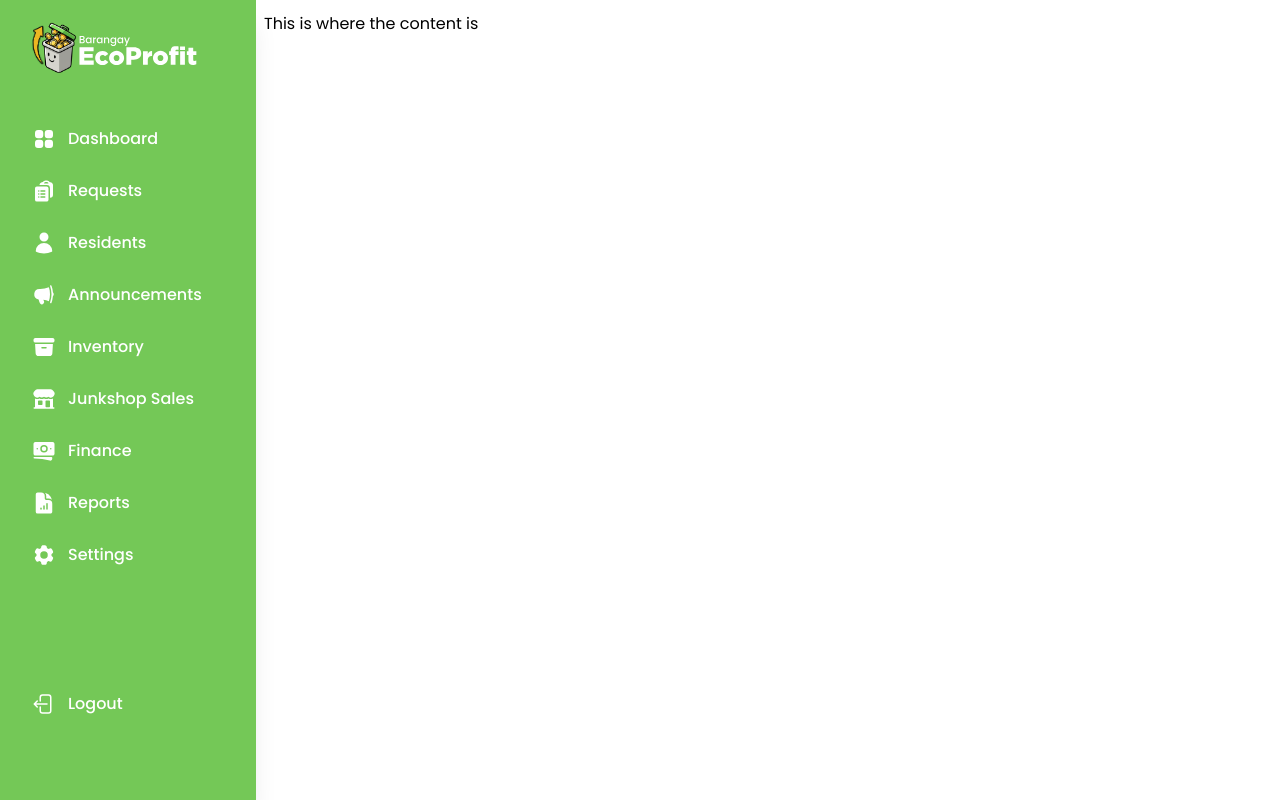
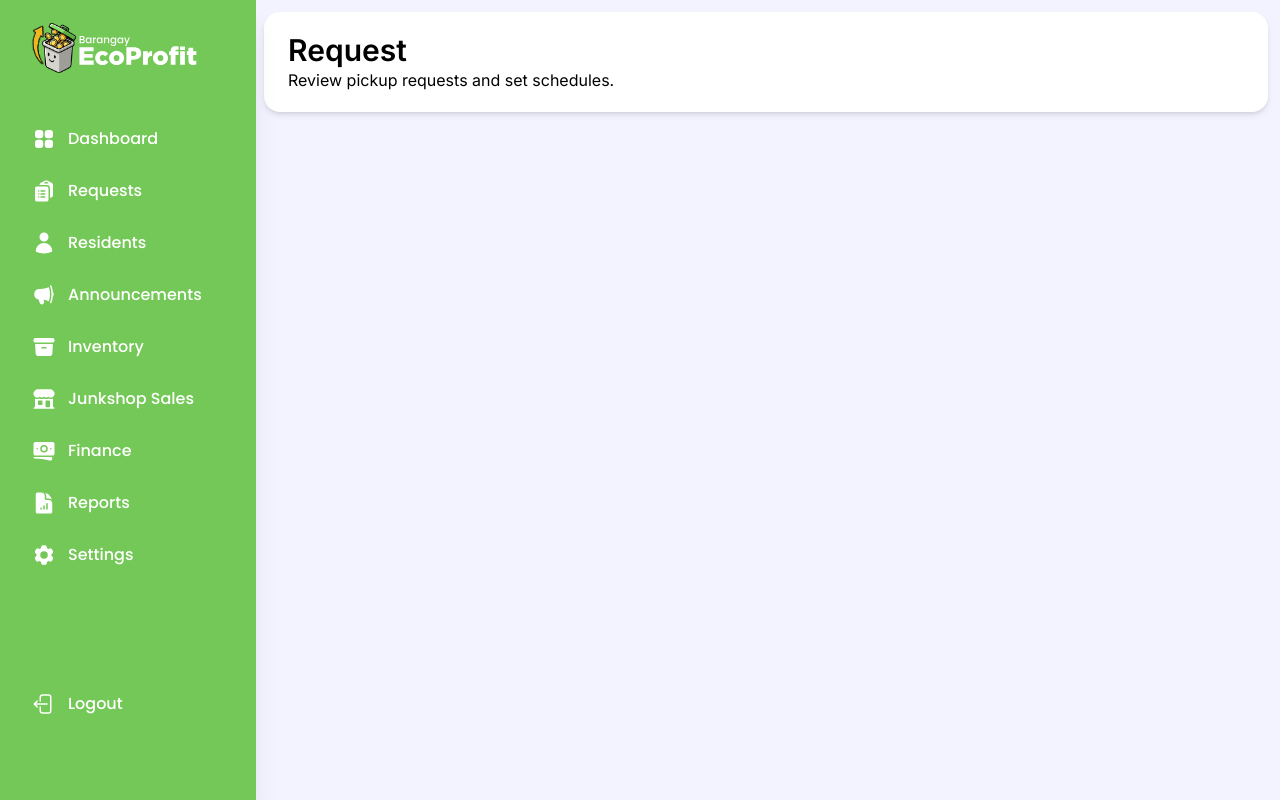
Before and after one commit to kentvillalun/ecoprofit, a Next.js app in the folder frontend/: page /collection-requests in a window 1280 px wide. Built offline with nearby package versions, Linux system fonts and the light colour scheme.

Commit message:
Made a header card for barangay

```diff
--- a/frontend/src/app/(barangay)/collection-requests/page.jsx
+++ b/frontend/src/app/(barangay)/collection-requests/page.jsx
@@ -1,14 +1,18 @@
 import { Page } from "@/components/layout/Page";
 import { PageContent } from "@/components/layout/PageContent";
-import { BarangayHeader } from "@/components/navigation/BarangayHeader";
+import { BarangayTopBar } from "@/components/navigation/BarangayTopBar";
+import { BarangayHeaderCard } from "@/components/ui/BarangayHeaderCard";
 
 export default function CollectionRequests() {
   return (
     <Page>
 
-      <BarangayHeader title="Collection Requests" />
-      <PageContent>
-        This is where the content is
+      <BarangayTopBar title="Collection Requests" />
+      <PageContent className="bg-[#F3F3FF]!">
+
+        <BarangayHeaderCard title={"Request"} subtitle={"Review pickup requests and set schedules."}/>
+
+
       </PageContent>
     </Page>
   );
--- a/frontend/src/components/navigation/BarangayHeader.jsx
+++ b/frontend/src/components/navigation/BarangayTopBar.jsx
@@ -10,7 +10,7 @@ const poppins = Poppins({
   weight: ["400", "500", "600", "700"],
 });
 
-export const BarangayHeader = ({ title }) => {
+export const BarangayTopBar = ({ title }) => {
 
     const { sidebarOpen, setSidebarOpen} = useContext(DrawerContext)
 
--- a/frontend/src/components/navigation/Sidebar.jsx
+++ b/frontend/src/components/navigation/Sidebar.jsx
@@ -73,7 +73,7 @@ export const Sidebar = () => {
 
   return (
     <aside
-      className={`w-64 h-screen flex flex-col justify-between bg-[#74C857] fixed top-0 text-white left-0 z-10 md:shadow-xl ${poppins.className}`}
+      className={`w-64 h-screen flex flex-col justify-between bg-[#74C857] fixed top-0 text-white left-0 z-10 md:shadow-xl ${poppins.className} overflow-auto`}
     >
       <div className="p-4 flex flex-col gap-9">
         <div className="flex flex-row justify-between items-center">
--- /dev/null
+++ b/frontend/src/components/ui/BarangayHeaderCard.jsx
@@ -0,0 +1,18 @@
+import { Card } from "@/components/ui/Card";
+import { Inter } from "next/font/google";
+
+const inter = Inter({
+  subsets: ["latin"],
+  weight: ["400", "500", "600", "700"],
+});
+
+export const BarangayHeaderCard = ({ title, subtitle }) => {
+  return (
+    <Card className={`${inter.className} md:py-5! md:px-6!`}>
+      <div className="flex-col flex">
+        <h1 className="font-semibold text-3xl hidden md:block">{title}</h1>
+        <p className="">{subtitle}</p>
+      </div>
+    </Card>
+  );
+};
```
